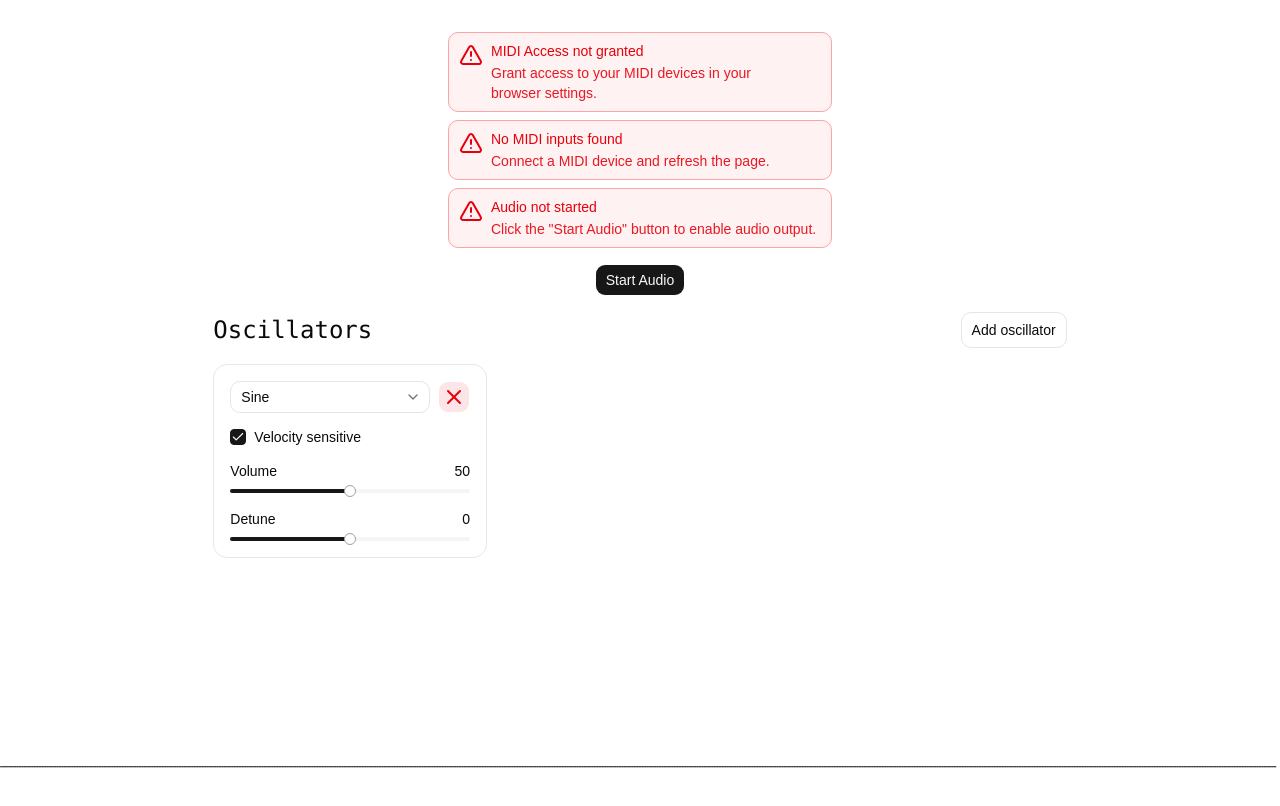
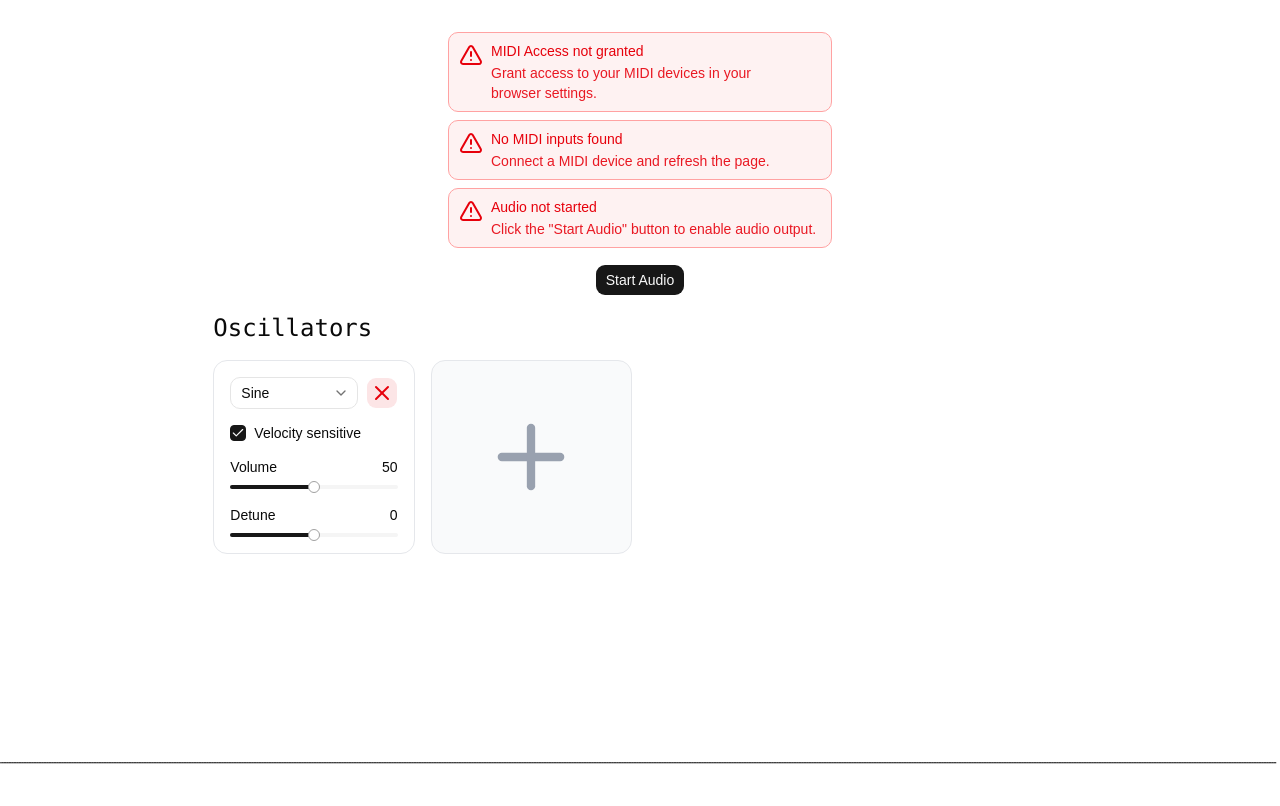
Before and after one commit to oyrad/synth, a React (Vite) app: page / in a window 1280 px wide. Shown: the top 806 px of the page. Built offline with nearby package versions, Linux system fonts and the light colour scheme.

Commit message:
feat: new add oscillator button

```diff
--- a/src/components/oscillators.tsx
+++ b/src/components/oscillators.tsx
@@ -6,7 +6,7 @@ import { DEFAULT_OSCILLATOR_DATA, type OscillatorData } from '../utils/default-o
 import { Slider } from './ui/slider.tsx';
 import { Select, SelectContent, SelectGroup, SelectItem, SelectTrigger, SelectValue } from './ui/select.tsx';
 import { isOscillatorType } from '../utils/midi.ts';
-import { X } from 'lucide-react';
+import { PlusIcon, X } from 'lucide-react';
 
 interface OscillatorsProps {
   oscillators: Array<OscillatorData>;
@@ -16,26 +16,9 @@ interface OscillatorsProps {
 export function Oscillators({ oscillators, setOscillators }: OscillatorsProps) {
   return (
     <div className="flex flex-col gap-4 w-2/3">
-      <div className="flex justify-between items-center">
-        <h3 className="font-mono text-2xl">Oscillators</h3>
-        <Button
-          size="lg"
-          variant="outline"
-          onClick={() => {
-            setOscillators((prev) => [
-              ...prev,
-              {
-                ...DEFAULT_OSCILLATOR_DATA,
-                id: crypto.randomUUID()
-              }
-            ]);
-          }}
-        >
-          Add oscillator
-        </Button>
-      </div>
+      <h3 className="font-mono text-2xl">Oscillators</h3>
 
-      <div className="grid grid-cols-3 gap-4">
+      <div className="grid grid-cols-1 md:grid-cols-2 lg:grid-cols-3 xl:grid-cols-4 gap-4">
         {oscillators.map(oscillator =>
           <div
             className="flex flex-col gap-4 rounded-xl border border-gray-200 p-4"
@@ -129,6 +112,20 @@ export function Oscillators({ oscillators, setOscillators }: OscillatorsProps) {
             </div>
           </div>
         )}
+
+        <div
+          className="flex justify-center items-center rounded-xl border border-gray-200 cursor-pointer bg-gray-50 hover:bg-gray-100 transition-all min-h-[194px]"
+          onClick={() => {
+            setOscillators((prev) => [
+              ...prev,
+              {
+                ...DEFAULT_OSCILLATOR_DATA,
+                id: crypto.randomUUID()
+              }
+            ]);
+          }}>
+          <PlusIcon size={100} className="text-gray-400" />
+        </div>
       </div>
     </div>
   );
```
